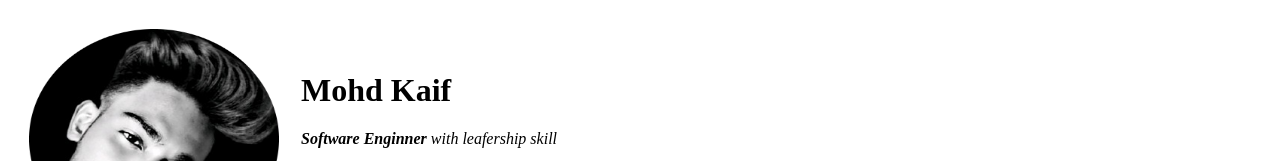
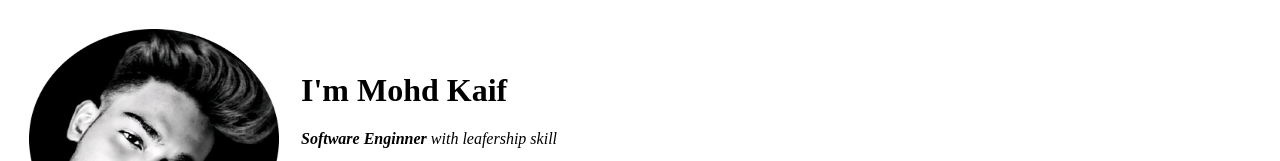
Before and after one commit to The-Kaif/CV, a plain HTML site: page index.html in a window 1280 px wide. Shown: the top 161 px of the page. Drawn offline with Linux system fonts and the light colour scheme.

Commit message:
initial commit

```diff
--- a/index.html
+++ b/index.html
@@ -11,7 +11,7 @@
       <tr>
         <td><img src="kaif DP.png" alt="Kaif Profile Photo" width="250" height="220"></td>
         <td>
-          <h1>Mohd Kaif</h1>
+          <h1>I'm Mohd Kaif</h1>
           <p><em><strong>Software Enginner</strong> with leafership skill</em></p>
           <p>Hi,guys My name is mohd kaif and i am from <a href="https://en.wikipedia.org/wiki/Kanpur">Kanpur</a>. </p>
           <p>i currently studying in lucknow</p>
```
